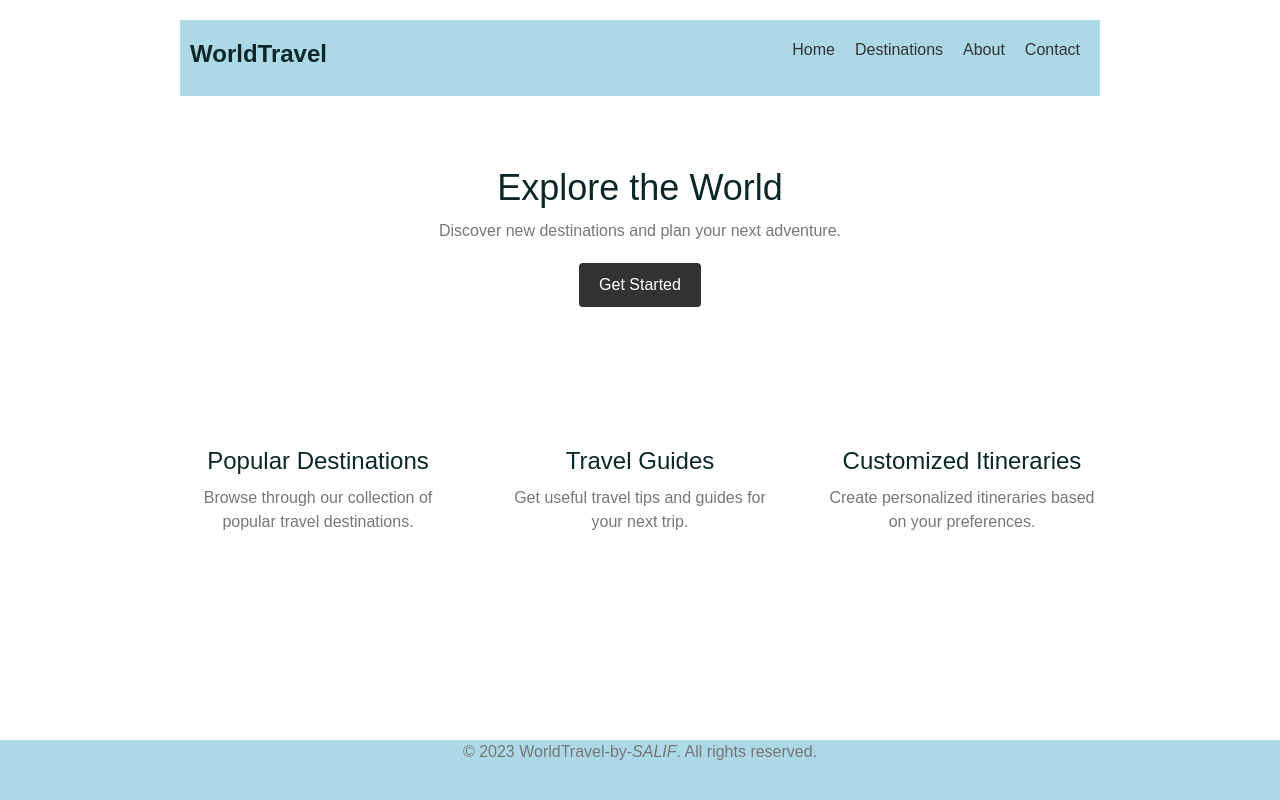
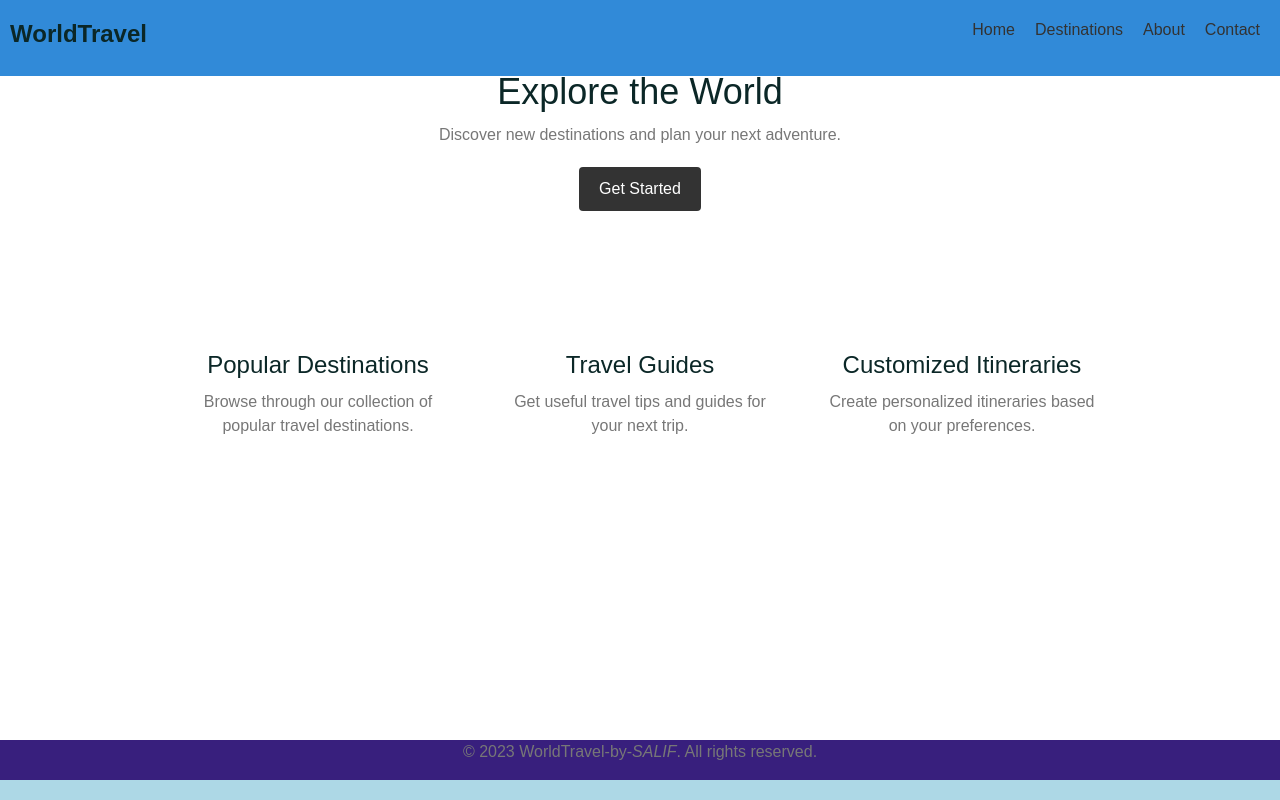
Before and after one commit to njiddasalifu/WorldTravels, a React (Create React App) app in the folder frontend/: page / in a window 1280 px wide. Built offline with nearby package versions, Linux system fonts and the light colour scheme; a web font is replaced by a local one.

Commit message:
homepage styling

```diff
--- a/frontend/src/components/Homepage/homepage.css
+++ b/frontend/src/components/Homepage/homepage.css
@@ -11,12 +11,17 @@ body, h1, h2, h3, p, ul, li, a {
     margin: 0 auto;
     padding: 20px;
   }
-
   .header {
     display: flex;
     justify-content: space-between;
     align-items: center;
-    margin-bottom: 20px;
+    margin-bottom: 10px;
+    position: fixed;
+    left: 0;
+    right: 0;
+    top: 0;
+    background-color: #2081d5eb;
+    padding: 10px;
   }
 
   .logo {
@@ -81,6 +86,7 @@ body, h1, h2, h3, p, ul, li, a {
   .footer {
     text-align: center;
     color: #777;
+    background-color: #381f7d;
     margin-top: 40px;
     position: fixed;
     left: 0;
```
